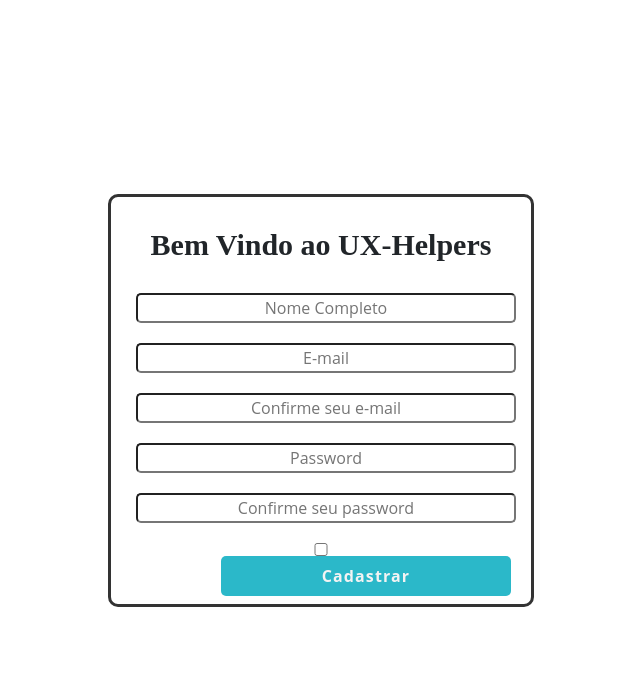
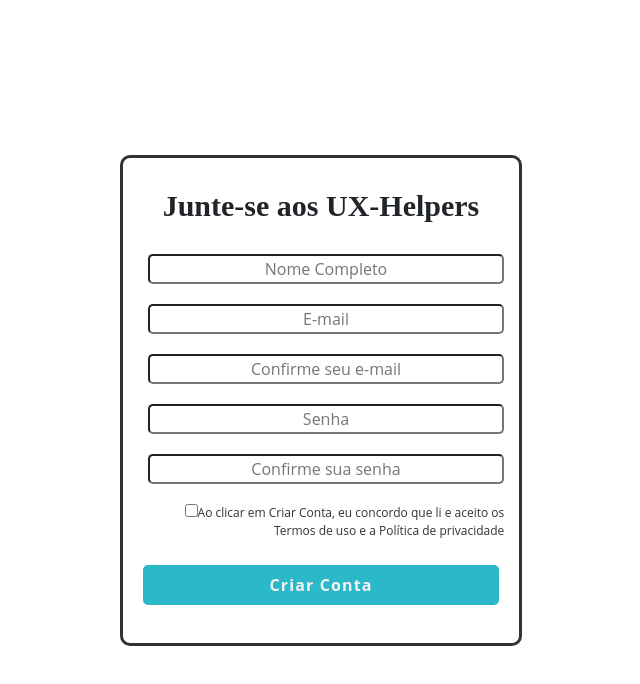
Before and after one commit to FatecFranca/DSM-G03-PI3-2022-1, a React (Create React App) app in the folder front-end/: page /cadastro in a window 1280 px wide. Shown: the top 684 px of the page, without its empty margins (319-959 px from the left). Built offline with nearby package versions, Linux system fonts and the light colour scheme; a web font is replaced by a local one.

Commit message:
ajustes SignUp.css

```diff
--- a/front-end/src/components/SignUp/SignUp.css
+++ b/front-end/src/components/SignUp/SignUp.css
@@ -51,8 +51,7 @@
   outline: 0;
   padding: 0 1em 0 1em;
   height: 2.5em;
-  margin-left: 110px;
-  margin-right: 20px;
+  margin: 10px 20px 30px 20px;
   color:#f3f3f3;
   background: #2bb8c9;
   font-family: 'Open Sans';
@@ -65,16 +64,14 @@
         background-color: #005c6e;
       }
 
-.signUp-checkbox {
-  text-align: end;
-  margin-top: 15px;
+#signUp-checkbox {
+  text-align: right;
   margin-bottom: 15px;
-  font-size: 12px;
-  color: #2bb8c9;
+  color: #333333;
   margin-left: 15px;
   margin-right: 15px;
-  font-weight: 700;
+  font-size: 12px;
   font-family: 'Open Sans';
-  font-size: 16px;
   text-decoration: none;
+
 }
--- a/front-end/src/components/SignUp/SignUp.js
+++ b/front-end/src/components/SignUp/SignUp.js
@@ -23,13 +23,13 @@
         if(fullname == '' || email == '' || confirmEmail == '' || password == '' || confirmPassword == '') {
             setNotify('Campos não preenchidos');
         } else {
-            const isLogged = await api.post('user/login',{email, password});
-            console.log(isLogged)
-            if(isLogged) {
+            const signUp = await api.post('user/',{fullname, email, password});
+            console.log(signUp)
+            if(signUp) {
                 navigate("/home");
-                localStorage.setItem('x-access-token', isLogged.data.token)
+                localStorage.setItem('x-access-token', signUp.data.token)
             } else{
-                setNotify('Não Autorizado.');
+                setNotify('Usuário não cadastrado.');
             }
         }
     }
@@ -39,7 +39,7 @@
     return (
         <div className="signUpForm">
         <form  onSubmit={handleSubmit} id="container-signUp">
-           <h3 className="signUp-titulo">Bem Vindo ao UX-Helpers</h3>
+           <h3 className="signUp-titulo">Junte-se aos UX-Helpers</h3>
               <input
                     type="text"
                     placeholder="Nome Completo"
@@ -66,7 +66,7 @@
                     />
               <input
                     type="password"
-                    placeholder="Password"
+                    placeholder="Senha"
                     id="signUp-password"
                     name="password"
                     value={password}
@@ -74,20 +74,24 @@
                     />
               <input
                     type="password"
-                    placeholder="Confirme seu password"
+                    placeholder="Confirme sua senha"
                     id="signUp-password"
                     name="confirmPassword"
                     //value={confirmPassword}
                     //onChange={e => setPassword(e.target.value)}
                     />
-              <input
-                    type="checkbox"
-                    id="signUp-checkbox"
-                    name="checkbox"
-                    lable="Ao clicar em Criar conta, eu concordo que li e aceito os Termos de uso e a Política de privacidade."
+              <div>
+                  <ul id="signUp-checkbox">
+                    <input
+                      type="checkbox"
+                      name="checkbox"
+                      />
+                      Ao clicar em Criar Conta, eu concordo que li e aceito os <br></br>
+                      Termos de uso e a Política de privacidade
+                  </ul>
+              </div>
 
-                    />
-              <input id="signUp-botao" type="submit" value="Cadastrar" />
+              <input id="signUp-botao" type="submit" value="Criar Conta" />
               <h2 className ="notify">{ notify }</h2>
         </form>
       </div>
```
